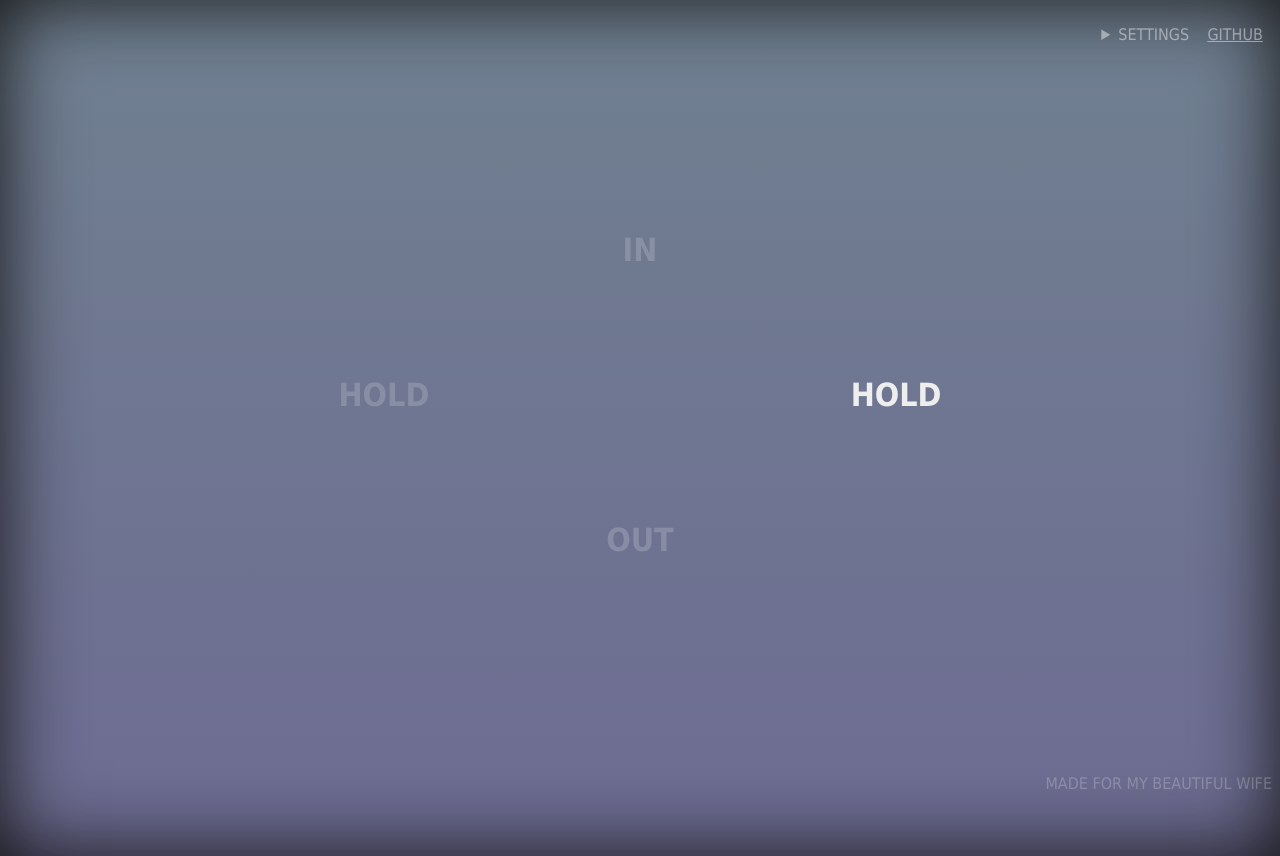
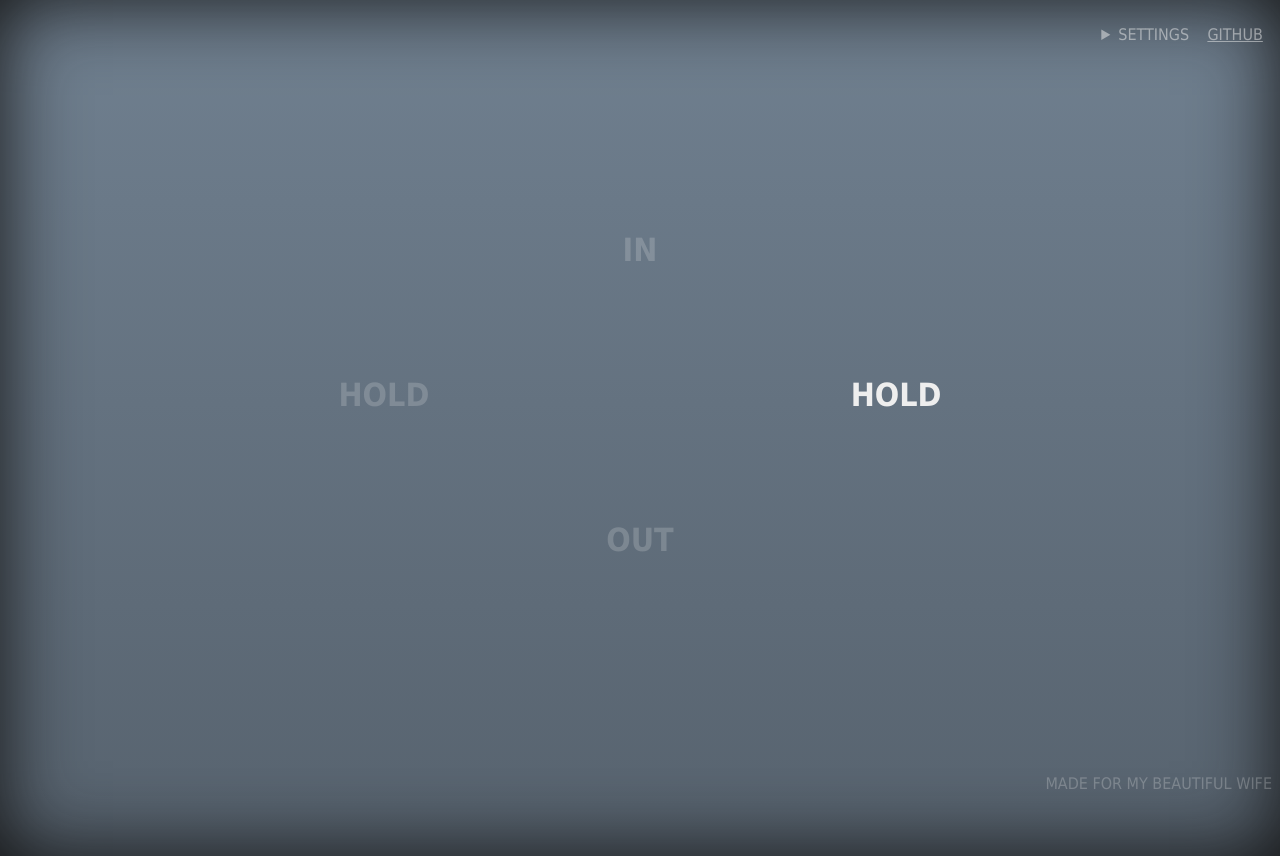
Before and after one commit to justintout/box-breath, a plain HTML site: page index.html in a window 1280 px wide. Drawn offline with Linux system fonts and the light colour scheme.

Commit message:
goodbye for now rebecca

```diff
--- a/index.html
+++ b/index.html
@@ -12,7 +12,7 @@
   :root {
     --area-duration: 4s;
     --color-in: #708090;
-    --color-out: #663399;
+    --color-out: #111111;
     --color-text: #eeeeee;
     --area-active-opacity: 100%;
     --area-inactive-opacity: 20%;
```
